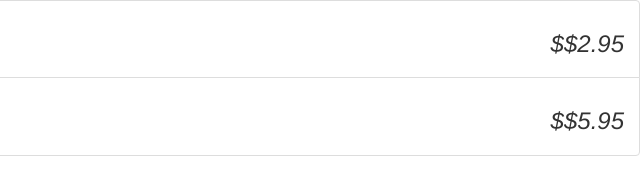
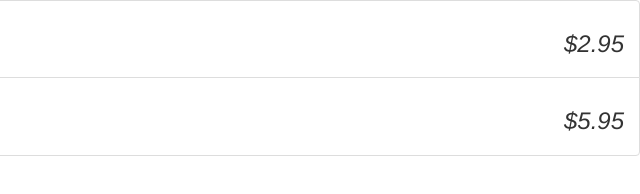
Before and after one commit to JeremyIglehart/Uber-AngularJS-Projects, a plain HTML site: page index.html in a window 1280 px wide. Shown: the full height of the page, 640-1280 px from the left. Drawn offline with Linux system fonts and the light colour scheme.

Commit message:
typo index.html

```diff
--- a/index.html
+++ b/index.html
@@ -9,7 +9,7 @@
     <li class="list-group-item" ng-repeat="product in store.products">
       <h3>
         {{product.name}}
-        <em class="pull-right">${{product.price | currency }}</em>
+        <em class="pull-right">{{product.price | currency }}</em>
       </h3>
     </li>
   </ul>
```
